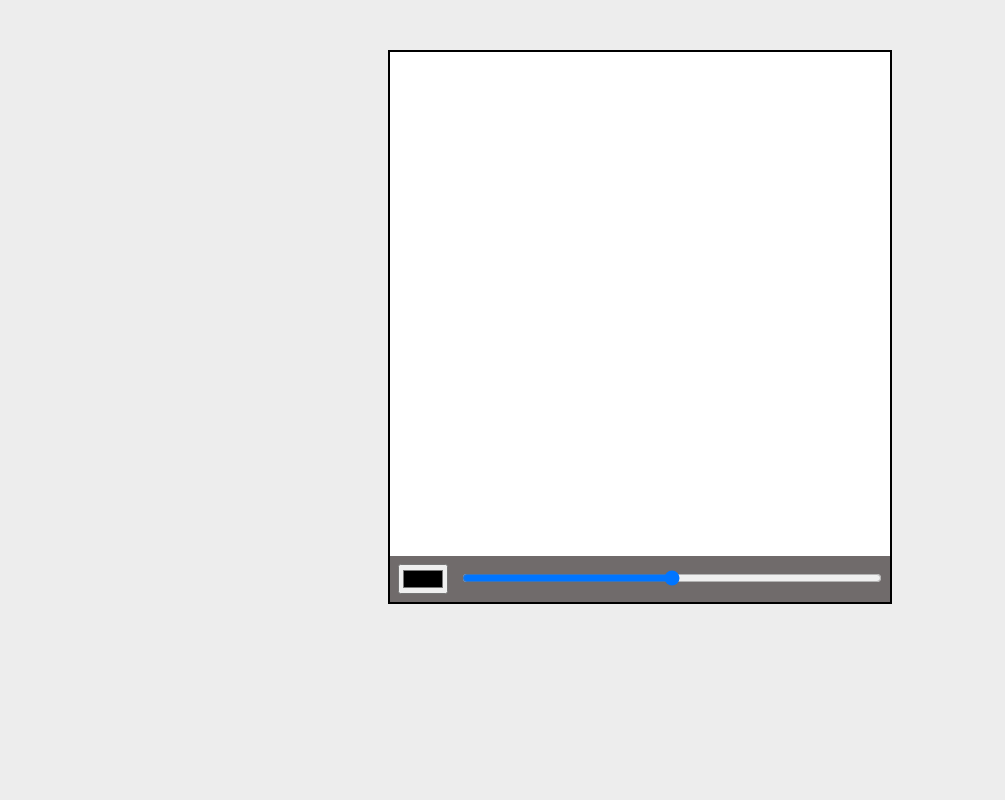
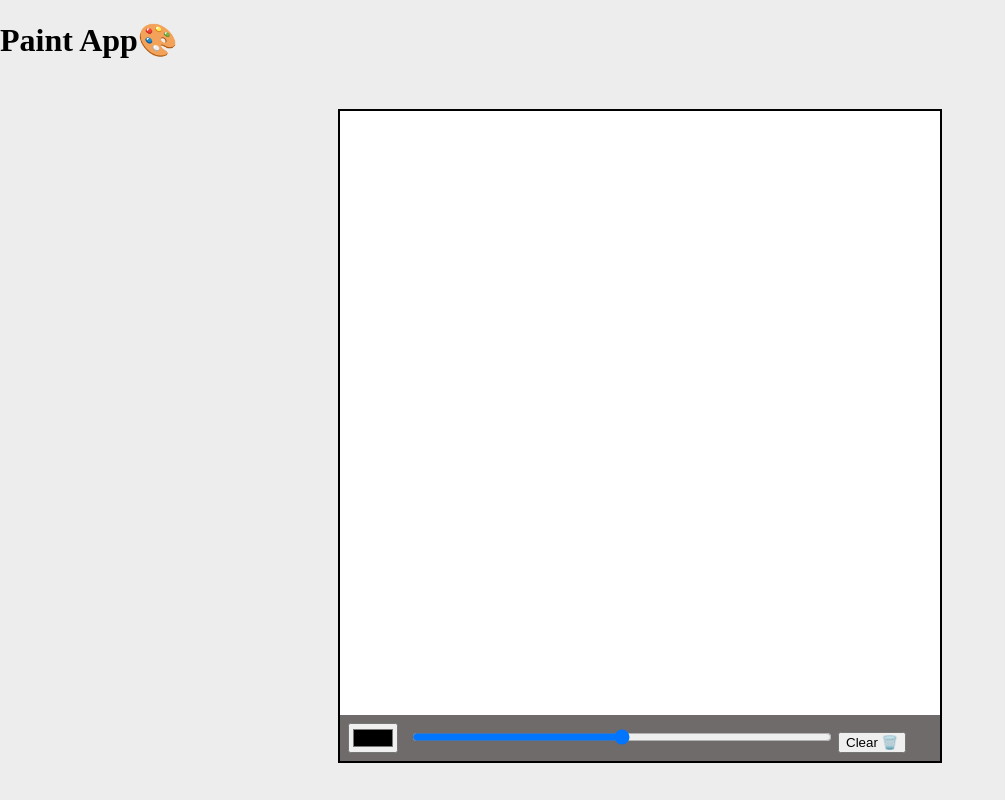
Before and after one commit to mateodibenedetto/Paint, a plain HTML site: page index.html in a window 1280 px wide. Shown: the whole page, without its empty margins (0-1005 px from the left). Drawn offline with Linux system fonts and the light colour scheme.

Commit message:
Update index.html

```diff
--- a/index.html
+++ b/index.html
@@ -5,16 +5,18 @@
     <meta http-equiv="X-UA-Compatible" content="IE=edge">
     <meta name="viewport" content="width=device-width, initial-scale=1.0">
     <link rel="stylesheet" href="style.css">
+    <script src="canvas.js" defer></script>
     <title>Paint</title>
 </head>
 <body>
+<h1 class="title">Paint App🎨</h1>
     <div class="editor">
-        <canvas id="canvas" width="500" height="500"></canvas>
-        <div>
+        <canvas id="canvas" width="600" height="600"></canvas>
+        <div class="barra">
             <input id="color" type="color">
             <input id="lw" type="range" min="1" max="25"> <!-- grosor de la linea -->
+            <button id="clear">Clear 🗑️</button>
         </div>
     </div>
-    <script src="canvas.js"></script>
 </body>
 </html>
```
